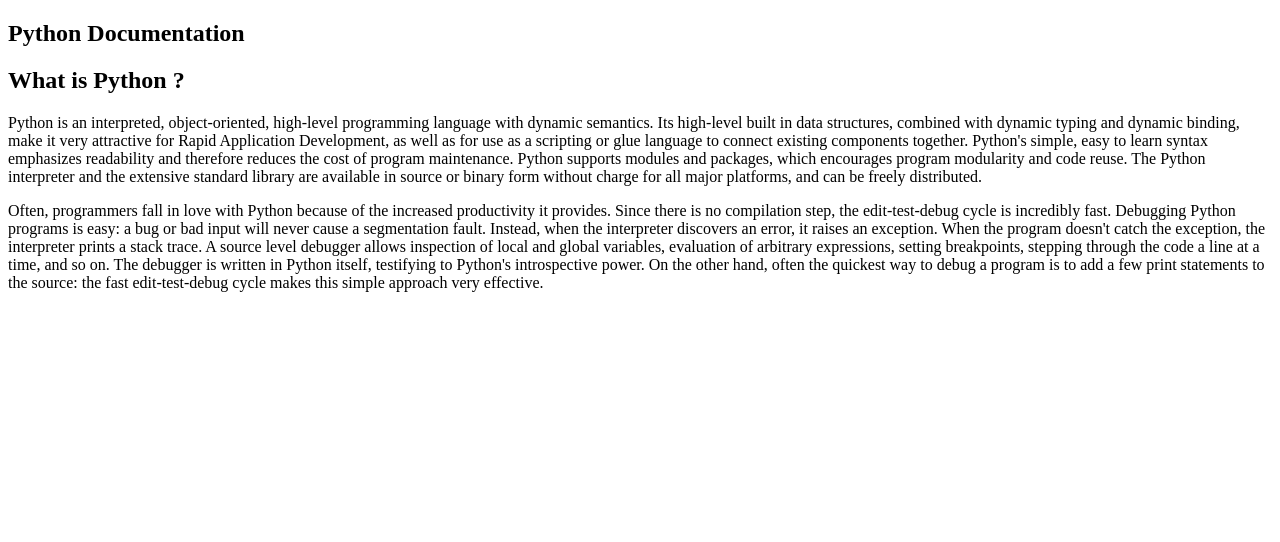
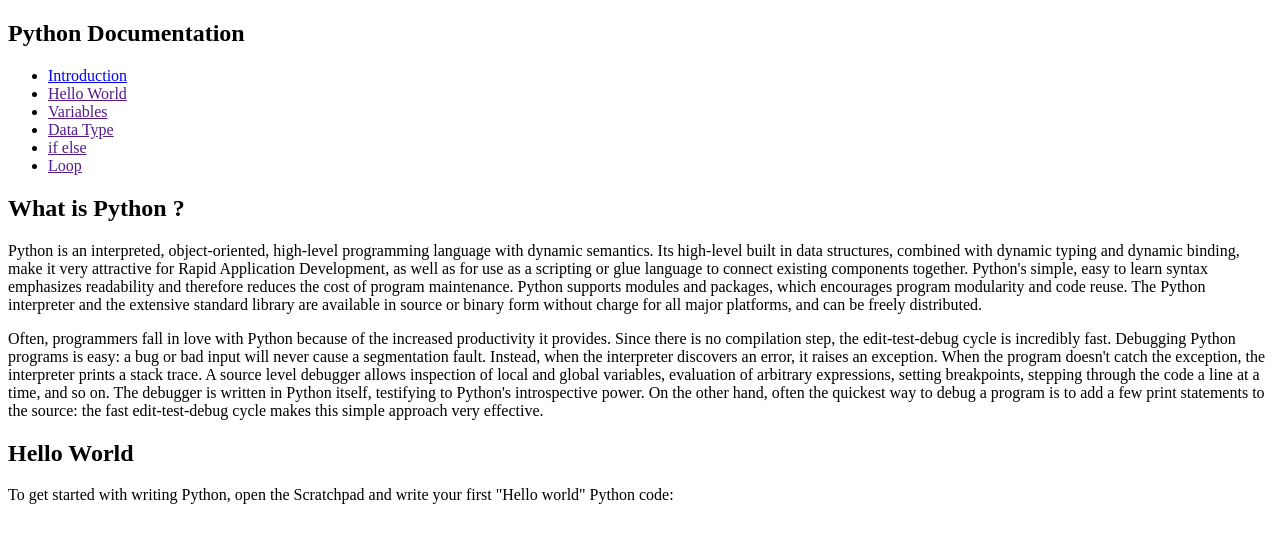
Before and after one commit to maliefrr/technical-doc-freecodecamp, a plain HTML site: page index.html in a window 1280 px wide. Drawn offline with Linux system fonts and the light colour scheme.

Commit message:
menambahkan navbar

```diff
--- a/index.html
+++ b/index.html
@@ -9,6 +9,14 @@
 <body>
     <nav id="nav-bar">
         <header><h1>Python Documentation</h1></header>
+        <ul>
+            <li><a href="#intro">Introduction</a></li>
+            <li><a href="">Hello World</a></li>
+            <li><a href="">Variables</a></li>
+            <li><a href="">Data Type</a></li>
+            <li><a href="">if else</a></li>
+            <li><a href="">Loop</a></li>
+        </ul>
     </nav>
     <main id="main-doc">
         <section class="main-section" id="intro">
@@ -38,6 +46,12 @@
             </article>
 
         </section>
+        <section class="main-section" id="hello-world">
+            <header><h1>Hello World</h1></header>
+            <article>
+                <p>To get started with writing Python, open the Scratchpad and write your first "Hello world" Python code:</p>
+            </article>
+        </section>
     </main>
 </body>
 </html>
```
